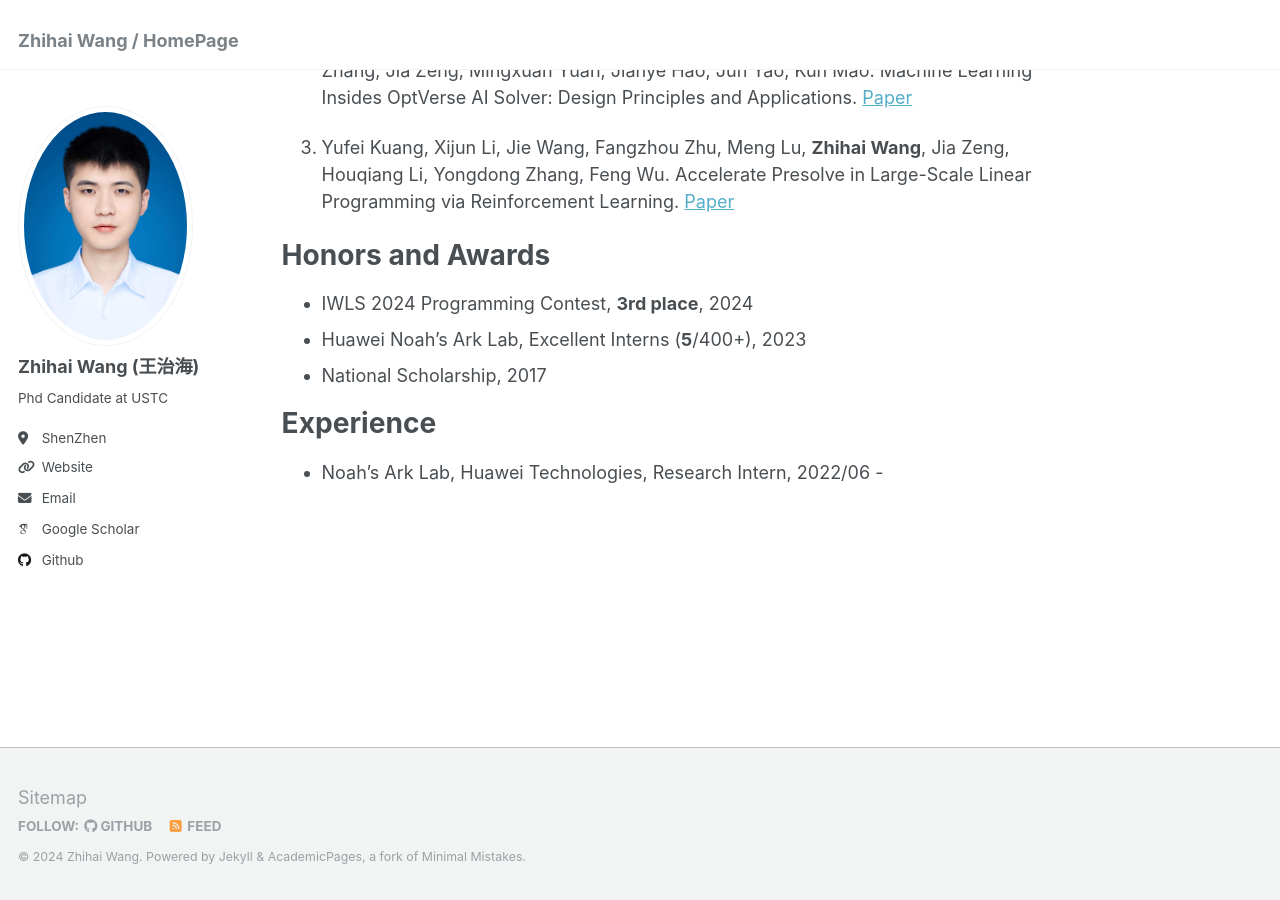
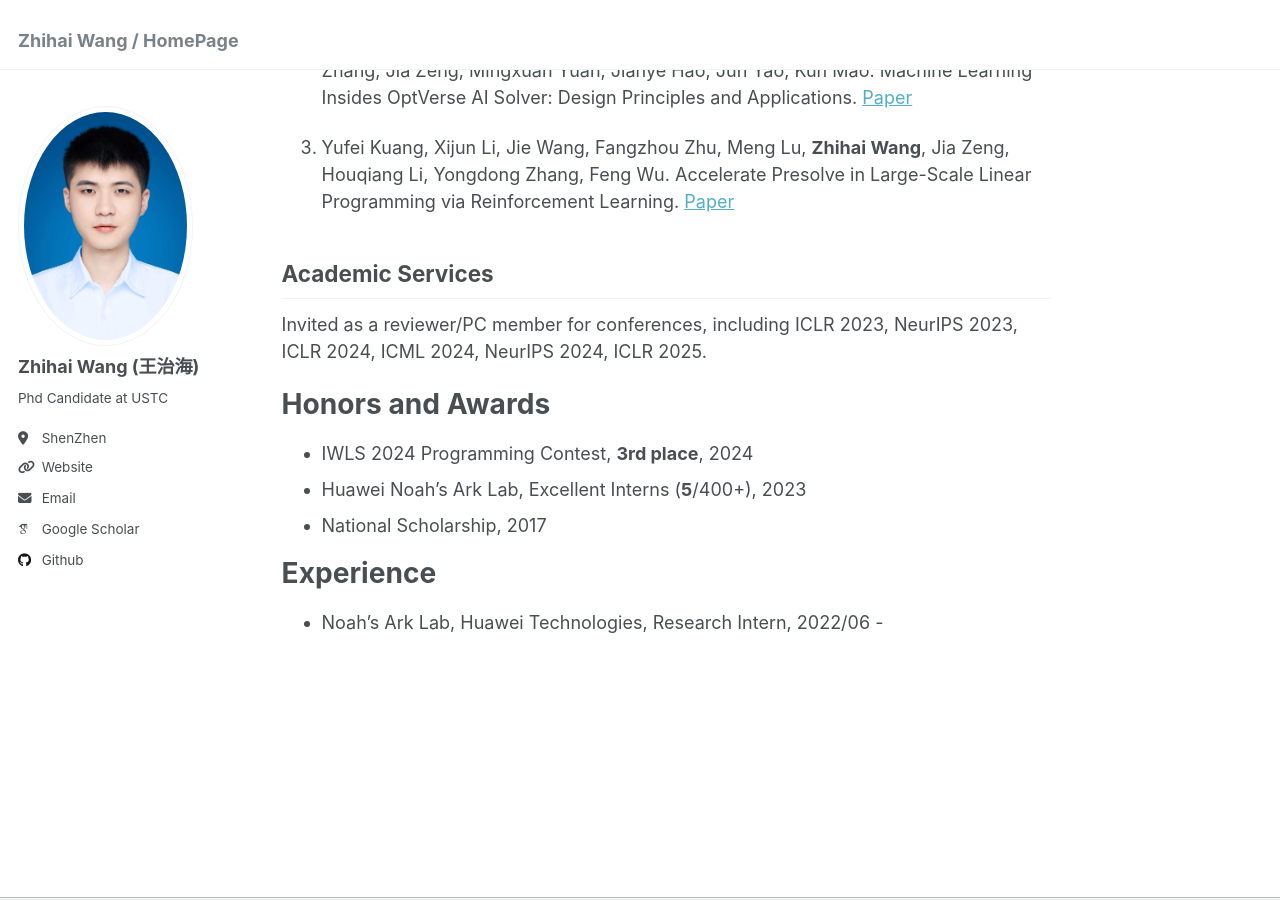
Before and after one commit to zhihaiwangx/zhihaiwangx.github.io, a Jekyll site: the page built from _pages/about.md, in a window 1280 px wide and 900 px high, scrolled down 1762 px. Built offline with Jekyll 4.4.1, drawn with Linux system fonts in a browser that asks for light colours; some web fonts are replaced.

Commit message:
homepage

```diff
--- a/_pages/about.md
+++ b/_pages/about.md
@@ -47,6 +47,11 @@ Preprint
 
 3. Yufei Kuang, Xijun Li, Jie Wang, Fangzhou Zhu, Meng Lu, **Zhihai Wang**, Jia Zeng, Houqiang Li, Yongdong Zhang, Feng Wu. Accelerate Presolve in Large-Scale Linear Programming via Reinforcement Learning. [Paper](https://arxiv.org/pdf/2310.11845)
 
+Academic Services
+------
+
+Invited as a reviewer/PC member for conferences, including ICLR 2023, NeurIPS 2023, ICLR 2024, ICML 2024, NeurIPS 2024, ICLR 2025.
+
 Honors and Awards
 ======
 
```
